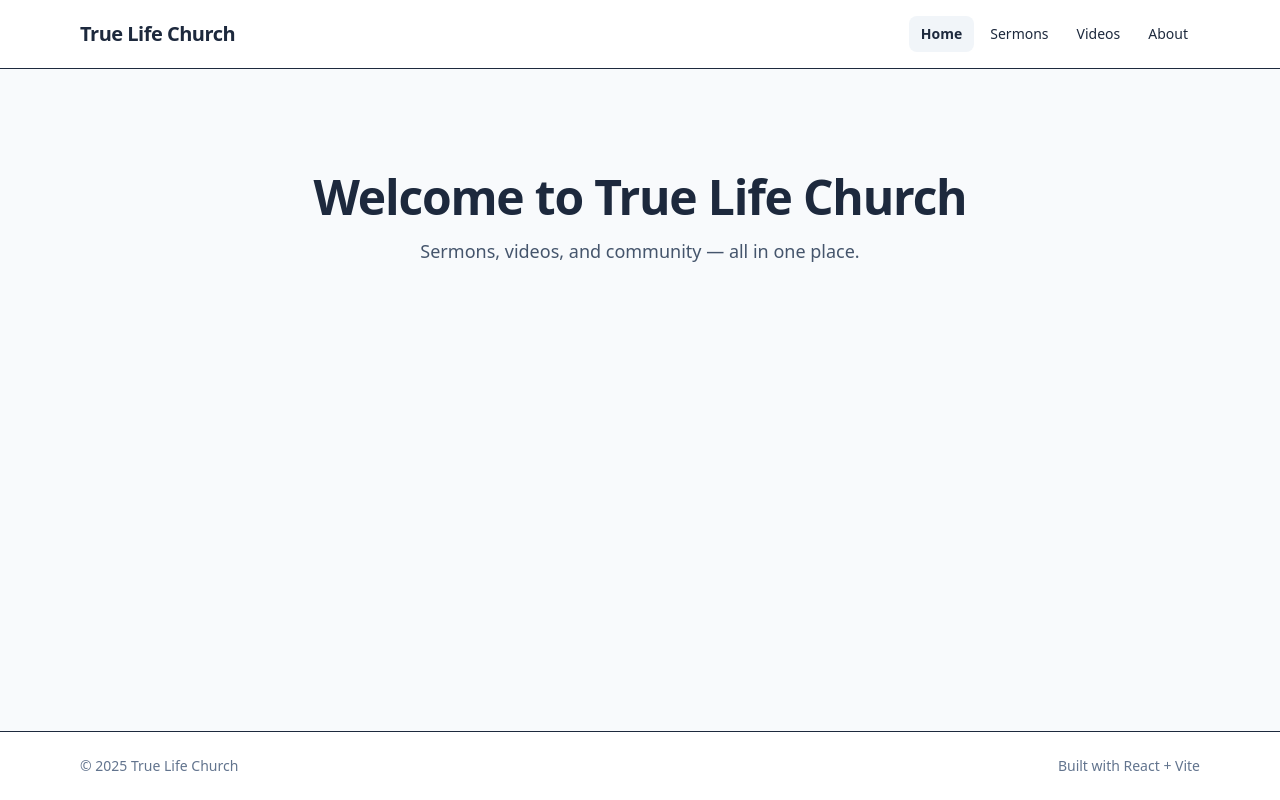
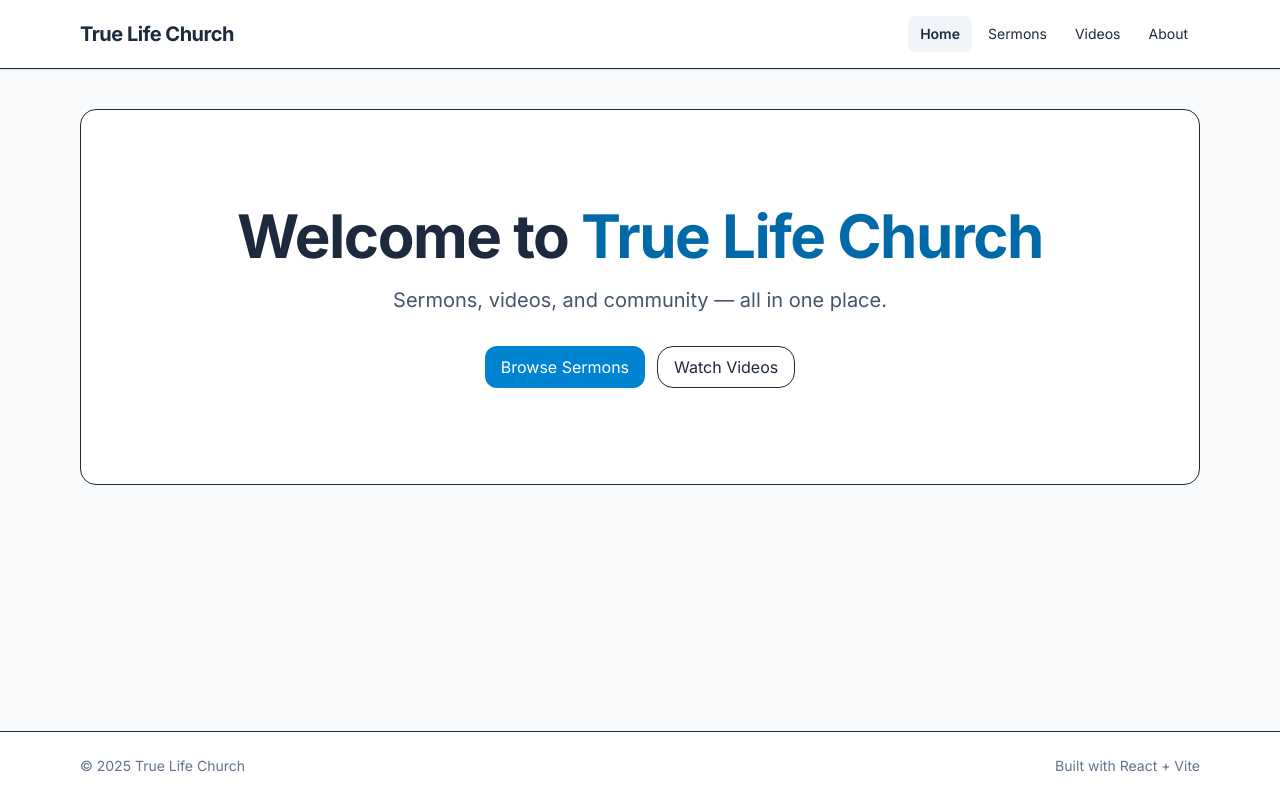
Before and after one commit to SiDMofokeng/true-life-church-site, a React (Vite) app: page / in a window 1280 px wide. Built offline with nearby package versions, Linux system fonts and the light colour scheme.

Commit message:
feat(theme): brand tokens, Inter font, hero section with gradient & CTAs, sticky navbar, consistent page headers

```diff
--- a/index.html
+++ b/index.html
@@ -12,6 +12,9 @@
     <link rel="preconnect" href="https://www.youtube.com">
     <link rel="preconnect" href="https://i.ytimg.com">
     <link rel="preconnect" href="https://www.google.com">
+    <link rel="preconnect" href="https://fonts.googleapis.com">
+    <link rel="preconnect" href="https://fonts.gstatic.com" crossorigin>
+    <link href="https://fonts.googleapis.com/css2?family=Inter:wght@400;600;700&display=swap" rel="stylesheet">
   </head>
   <body>
     <div id="root"></div>
--- a/src/index.css
+++ b/src/index.css
@@ -10,7 +10,10 @@
   --muted: rgb(100 116 139);  /* slate-500/600 */
 }
 
-body { color: var(--text); }
+body {
+  color: var(--text);
+  font-family: "Inter", ui-sans-serif, system-ui, -apple-system, Segoe UI, Roboto, Arial, "Apple Color Emoji", "Segoe UI Emoji";
+}
 
 .btn-primary {
   border-radius: var(--radius);
@@ -32,3 +35,9 @@
 .muted { @apply text-slate-600; }
 /* Accessibility: visible focus ring */
 :focus-visible { outline: 2px solid rgb(59 130 246); outline-offset: 2px; }
+
+.btn-outline {
+  border-radius: var(--radius);
+  @apply inline-flex items-center gap-2 px-4 py-2 border transition;
+}
+.btn-outline:hover { @apply bg-slate-100; }
--- a/src/pages/About.jsx
+++ b/src/pages/About.jsx
@@ -6,9 +6,9 @@
   useEffect(() => { document.title = 'True Life Church' }, [])
   return (
     <RootLayout>
-      <section className="prose max-w-none">
-        <h1>About True Life Church</h1>
-        <p>We’re a Christ-centered community. Here you’ll find sermons, video messages, and ways to connect.</p>
+      <section className="space-y-3">
+        <h1 className="text-3xl font-bold">About True Life Church</h1>
+        <p className="muted">We’re a Christ-centered community. Here you’ll find sermons, video messages, events, and ways to connect.</p>
       </section>
     </RootLayout>
   )
--- a/src/pages/Home.jsx
+++ b/src/pages/Home.jsx
@@ -1,17 +1,32 @@
-// src/pages/Home.jsx
 import { useEffect } from 'react'
+import { Link } from 'react-router-dom'
 import RootLayout from '../layouts/RootLayout.jsx'
 
 export default function Home() {
   useEffect(() => { document.title = 'True Life Church' }, [])
+
   return (
     <RootLayout>
-      <section className="space-y-8">
-        <div className="text-center py-16">
-          <h1 className="text-4xl md:text-5xl font-bold tracking-tight">Welcome to True Life Church</h1>
-          <p className="mt-4 text-lg text-slate-600 max-w-2xl mx-auto">
+      <section className="relative overflow-hidden rounded-2xl border bg-white">
+        {/* soft background accent */}
+        <div className="pointer-events-none absolute -inset-20 -z-10 opacity-60"
+             aria-hidden="true"
+             style={{
+               background: 'radial-gradient(60% 40% at 50% 0%, rgba(14,165,233,0.15), rgba(14,165,233,0) 60%), radial-gradient(40% 30% at 90% 20%, rgba(2,132,199,0.12), rgba(2,132,199,0) 60%)'
+             }}
+        />
+        <div className="text-center px-6 py-16 md:py-24">
+          <h1 className="text-4xl md:text-6xl font-extrabold tracking-tight">
+            Welcome to <span className="text-sky-700">True Life Church</span>
+          </h1>
+          <p className="mt-5 text-lg md:text-xl text-slate-600 max-w-3xl mx-auto">
             Sermons, videos, and community — all in one place.
           </p>
+
+          <div className="mt-8 flex flex-wrap gap-3 justify-center">
+            <Link to="/sermons" className="btn-primary">Browse Sermons</Link>
+            <Link to="/videos" className="btn-outline">Watch Videos</Link>
+          </div>
         </div>
       </section>
     </RootLayout>
--- a/src/pages/Sermons.jsx
+++ b/src/pages/Sermons.jsx
@@ -26,8 +26,8 @@
   return (
     <RootLayout>
       <section className="space-y-6">
-      <header>
-        <h1 className="text-2xl font-bold">Sermons (Podcast)</h1>
+      <header className="space-y-1">
+        <h1 className="text-3xl font-bold">Sermons (Podcast)</h1>
         <p className="muted">
           Auto-updating from our podcast feed{status==='ready' ? ` — ${data.episodes.length} messages` : ''}.
         </p>
--- a/src/pages/Videos.jsx
+++ b/src/pages/Videos.jsx
@@ -27,10 +27,10 @@
   return (
     <RootLayout>
       <section className="space-y-6">
-        <header>
-          <h1 className="text-2xl font-bold">Videos</h1>
-          <p className="muted">Latest uploads from our YouTube channel.</p>
-        </header>
+      <header className="space-y-1">
+        <h1 className="text-3xl font-bold">Videos</h1>
+        <p className="muted">Latest uploads from our YouTube channel.</p>
+      </header>
 
         {status === 'loading' && <p className="muted">Loading videos…</p>}
         {status === 'error' && <p className="text-red-600">Could not load videos.</p>}
--- a/src/ui/EpisodeCard.jsx
+++ b/src/ui/EpisodeCard.jsx
@@ -6,7 +6,7 @@
   const eid = b64u.encode(ep.id || ep.link || ep.title)
   return (
     <article className="card">
-      <h3 className="font-semibold">{ep.title}</h3>
+      <h3 className="font-semibold mt-3">{v?.title || ep?.title}</h3>
       <p className="muted text-sm">{formatDate(ep.pubDate)} {ep.duration ? `• ${ep.duration}` : ''}</p>
 
       <audio className="w-full mt-3" controls preload="none" src={ep.audioUrl}>
--- a/src/ui/Navbar.jsx
+++ b/src/ui/Navbar.jsx
@@ -3,7 +3,7 @@
 
 export default function Navbar() {
   return (
-    <header className="border-b bg-white">
+    <header className="border-b bg-white sticky top-0 z-40 shadow-sm">
       <nav className="container-narrow flex items-center justify-between py-4">
         <a href="/" className="font-bold text-xl tracking-tight">True Life Church</a>
         <AppNav />
```
